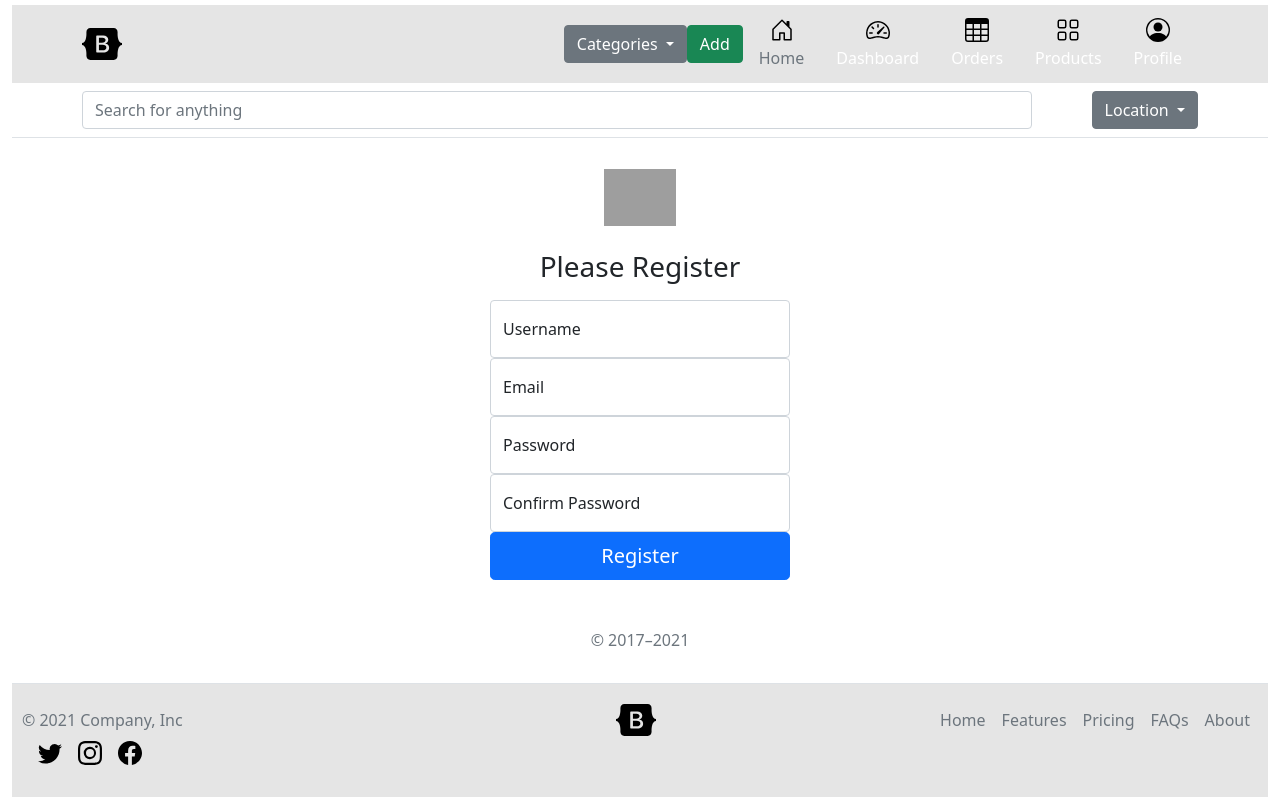
After one commit to daRasmussen/ubiquitous-lamp, a Django app: page /register_user/ in a window 1280 px wide. The commit adds this page. Run offline with Django 4.2, Linux system fonts and the light colour scheme; grey boxes are pictures that could not be loaded.

Commit message:
begins register user wip

```diff
--- a/drgeo/blocket-project/blocket/urls.py
+++ b/drgeo/blocket-project/blocket/urls.py
@@ -18,8 +18,9 @@ from django.urls import path
 
 from main import views as main_views
 
+
 urlpatterns = [
-    path('admin/', admin.site.urls),
-    path('', main_views.index, name="index"),
-
+    path("admin/", admin.site.urls),
+    path("", main_views.index, name="index"),
+    path("register_user/", main_views.register_user, name="register_user")
 ]
--- /dev/null
+++ b/drgeo/blocket-project/main/forms.py
@@ -0,0 +1,17 @@
+from django import forms
+from django.contrib.auth.models import User
+from django.core.exceptions import ValidationError
+
+
+class CustomUserCreationForm(forms.Form):
+    username = forms.CharField(label="Enter your Username.", min_length=4, max_length=40)
+    email = forms.EmailField(label="Enter your email.")
+    password = forms.CharField(label="Enter password", widget=forms.PasswordInput)
+    confirm = forms.CharField(label="Confirm password", widget=forms.PasswordInput)
+
+    def clean_username(self):
+        username = self.cleaned_data['username'].lower()
+        filter_out_username = User.objects.filter(username=username)
+        if filter_out_username.count():
+            raise ValidationError("Username already exists.")
+        return username
--- /dev/null
+++ b/drgeo/blocket-project/main/static/main/signin.css
@@ -0,0 +1,6 @@
+.form-signin {
+    width: 100%;
+    max-width: 330px;
+    padding: 15px;
+    margin: auto;
+}
--- a/drgeo/blocket-project/main/templates/main/base.html
+++ b/drgeo/blocket-project/main/templates/main/base.html
@@ -19,6 +19,7 @@
         <!-- ################# MY CONTENT ################### -->
         <link rel="stylesheet" href="{% static 'main/header.css' %}">
         <link rel="stylesheet" href="{% static 'main/search.css' %}">
+        <link rel="stylesheet" href="{% static 'main/signin.css' %}">
         <link rel="stylesheet" href="{% static 'main/footer.css' %}">
         <title>{{ title }}</title>
         <!-- ################# MY CONTENT ################### -->
@@ -27,7 +28,11 @@
         <!-- ########### MY CONTENT ############## -->
         {% include 'main/nav.html' %}
         {% include 'main/search.html' %}
-        {% block main %}{% endblock %}
+        <main class="flex-shrink-0">
+            {% include 'main/error.html' %}
+            {% include 'main/message.html' %}
+            {% block main %}{% endblock %}
+        </main>
         {% include 'main/footer.html' %}
         <!-- ##################################### -->
         <!-- Option 1: Bootstrap Bundle with Popper -->
--- /dev/null
+++ b/drgeo/blocket-project/main/templates/main/error.html
@@ -0,0 +1,3 @@
+{% if error %}
+    <div class="alert alert-danger" role="alert">{{ error }}</div>
+{% endif %}
--- /dev/null
+++ b/drgeo/blocket-project/main/templates/main/message.html
@@ -0,0 +1,5 @@
+{% if messages %}
+    {%  for message in messages %}
+        <div class="alert alert-info" role="alert">{{ message }}</div>
+    {% endfor %}
+{% endif %}
--- a/drgeo/blocket-project/main/templates/main/nav/menu.html
+++ b/drgeo/blocket-project/main/templates/main/nav/menu.html
@@ -48,9 +48,9 @@
         </a>
     </li>
     <li>
-        <a href="#" class="nav-link text-white">
+        <a href="{% url "register_user" %}" class="nav-link text-white">
             <svg class="bi d-block mx-auto mb-1" width="24" height="24"><use xlink:href="#people-circle"/></svg>
-            Customers
+            Profile
         </a>
     </li>
 </ul>
--- /dev/null
+++ b/drgeo/blocket-project/main/templates/main/register_user.html
@@ -0,0 +1,26 @@
+{%  extends 'main/base.html' %}
+{% block main %}
+    <form method="POST" class="form-signin text-center">
+        {% csrf_token %}
+        <img class="mb-4" src="https://getbootstrap.com/docs/5.1/assets/brand/bootstrap-logo.svg" alt="" width="72" height="57">
+        <h1 class="h3 mb-3 fw-normal">Please Register</h1>
+        <div class="form-floating">
+            <input type="username" class="form-control" id="floatingInput" placeholder="drgeo">
+            <label for="floatingInput">Username</label>
+        </div>
+        <div class="form-floating">
+            <input type="email" class="form-control" id="floatingInput" placeholder="name@example.com">
+            <label for="floatingInput">Email</label>
+        </div>
+        <div class="form-floating">
+            <input type="password" class="form-control" id="floatingPassword" placeholder="Password">
+            <label for="floatingPassword">Password</label>
+        </div>
+        <div class="form-floating">
+            <input type="password" class="form-control" id="floatingPassword" placeholder="Password">
+            <label for="floatingPassword">Confirm Password</label>
+        </div>
+        <button type="submit" class="w-100 btn btn-lg btn-primary" name="submit" value="Register">Register</button>
+        <p class="mt-5 mb-3 text-muted">&copy; 2017–2021</p>
+    </form>
+{% endblock %}
--- a/drgeo/blocket-project/main/views.py
+++ b/drgeo/blocket-project/main/views.py
@@ -1,14 +1,31 @@
 from enum import Enum
 
-from django.shortcuts import render
+from django.contrib import messages
+from django.shortcuts import render, redirect
+
+from .forms import CustomUserCreationForm
+
 
 class Names(str, Enum):
     APP = 'Blocket'
+    REGISTER_USER = 'Sign up'
 
 
 class Locations(str, Enum):
-    INDEX = 'main/index.html'
+    INDEX = 'main/index.html',
+    REGISTER_USER = 'main/register_user.html'
 
 
 def index(req):
-    return render(req, Locations.INDEX, {'title': f"{Names.APP}"})
+    return render(req, Locations.INDEX, {"title": f"{Names.APP}"})
+
+
+def register_user(req):
+    if req.method == "POST":
+        form = CustomUserCreationForm(req.POST)
+        if form.is_valid():
+            form.save()
+            messages.success(req, 'Account created successfully!')
+    else:
+        form = CustomUserCreationForm()
+    return render(req, Locations.REGISTER_USER, {"title": f"{Names.REGISTER_USER}", "form": form})
```
Also changed, not shown: drgeo/blocket-project/main/templates/main/index.html (+30 -44 lines).
